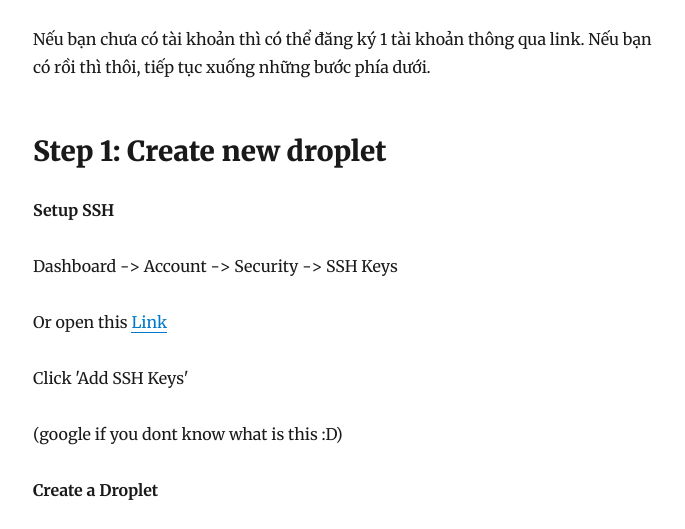
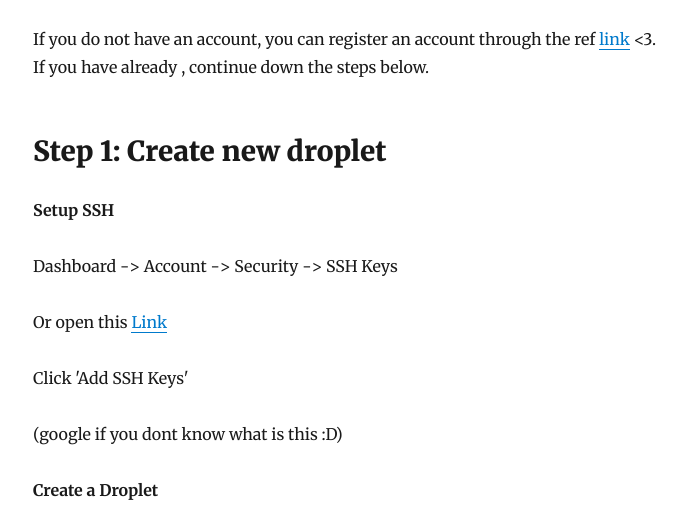
Before and after one commit to alexlevn/nf_info_blog, a Gatsby site: page /create-multi-websites-server-in-one-droplet-digitalocean/ in a window 1280 px wide. Shown: the part 258-787 px from the top of the page, without its empty margins (292-977 px from the left). Built offline with nearby package versions, Linux system fonts and the light colour scheme; Gatsby itself is replaced by a stand-in of ours; some packages are replaced by stand-ins of ours.

Commit message:
fix vietnamese lang

```diff
--- a/content/blog/create-multi-websites-server-in-one-droplet-digitalocean/index.md
+++ b/content/blog/create-multi-websites-server-in-one-droplet-digitalocean/index.md
@@ -4,7 +4,7 @@ date: "2020-04-04T07:16:00.284Z"
 description: "Step by steps from scratch to create a multi websites apache server in 1 droplet."
 ---
 
-Nếu bạn chưa có tài khoản thì có thể đăng ký 1 tài khoản thông qua link. Nếu bạn có rồi thì thôi, tiếp tục xuống những bước phía dưới.
+If you do not have an account, you can register an account through the ref [link](https://m.do.co/c/a5600c1fbe6e) <3. If you have already , continue down the steps below.
 
 ## Step 1: Create new droplet
 
```
